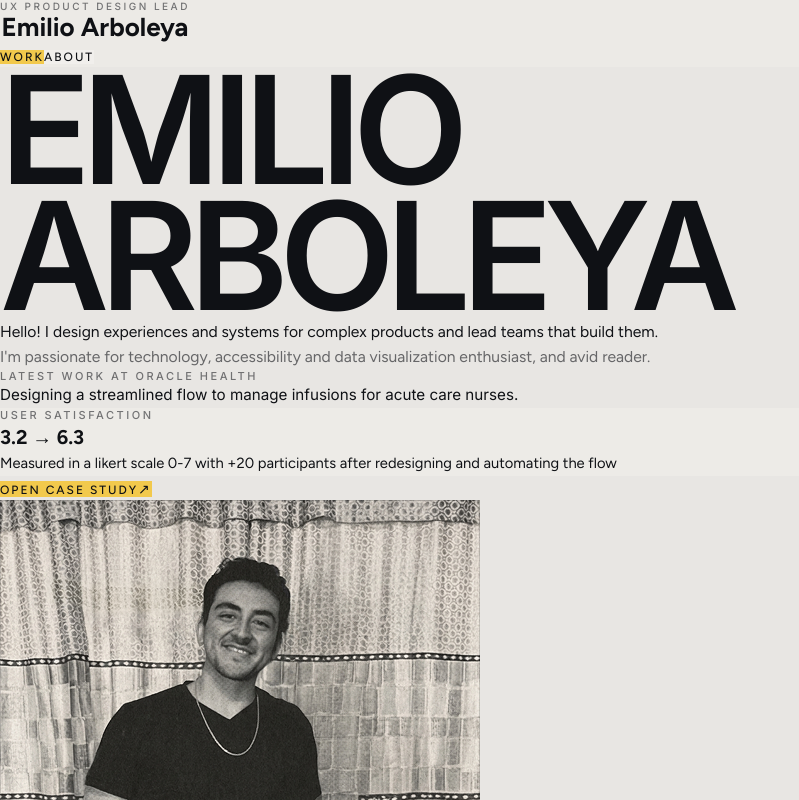
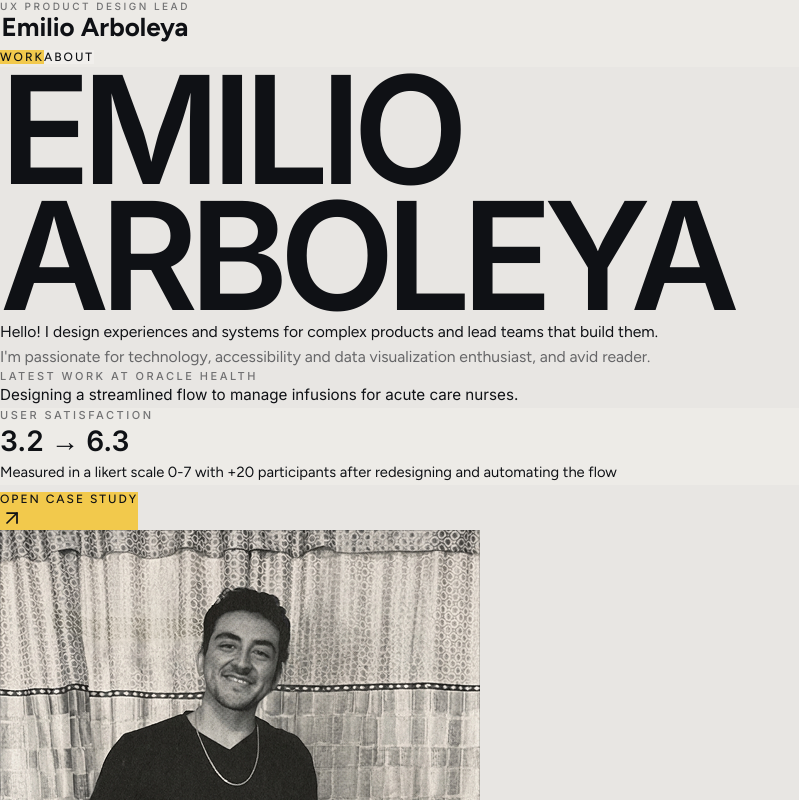
Before and after one commit to tricktrap-design/portfolio, a React (Vite) app: page / in a window 1280 px wide. Shown: the top 800 px of the page, without its empty margins (0-799 px from the left). Built offline with nearby package versions, Linux system fonts and the light colour scheme.

Commit message:
Added icon library

```diff
--- a/src/components/BauhausPortfolioPrototype.tsx
+++ b/src/components/BauhausPortfolioPrototype.tsx
@@ -1,3 +1,4 @@
+import { ArrowUpRight, MoveLeft } from "lucide-react";
 import {
   useEffect,
   useRef,
@@ -241,7 +242,7 @@ function Hero({ onOpenCaseStudy }: { onOpenCaseStudy: () => void }) {
                 className="w-full justify-center self-start sm:w-fit sm:justify-start"
                 label="open case study"
                 onClick={onOpenCaseStudy}
-                trailingIcon="↗"
+                trailingIcon={ArrowUpRight}
               />
             </div>
           </div>
@@ -486,7 +487,7 @@ function AboutPage() {
             <PortfolioButton
               href={resumeUrl}
               label="Download CV"
-              trailingIcon="↗"
+              trailingIcon={ArrowUpRight}
               variant="secondary"
             />
 
@@ -636,7 +637,7 @@ function CaseStudyPage({ onBack }: { onBack: () => void }) {
 
           <PortfolioButton
             label="back"
-            leadingIcon="←"
+            leadingIcon={MoveLeft}
             onClick={onBack}
             trailingIcon={undefined}
             variant="ghost"
--- a/src/components/portfolio/PortfolioComponents.tsx
+++ b/src/components/portfolio/PortfolioComponents.tsx
@@ -1,3 +1,4 @@
+import { ArrowUpRight, type LucideIcon } from "lucide-react";
 import type { CSSProperties, ReactNode } from "react";
 
 import type {
@@ -105,10 +106,10 @@ type PortfolioButtonProps = {
   disabled?: boolean;
   href?: string;
   label?: string;
-  leadingIcon?: ReactNode;
+  leadingIcon?: LucideIcon;
   onClick?: () => void;
   showText?: boolean;
-  trailingIcon?: ReactNode;
+  trailingIcon?: LucideIcon;
   variant?: PortfolioButtonVariant;
 };
 
@@ -124,6 +125,8 @@ export function PortfolioButton({
   variant = "default",
 }: PortfolioButtonProps) {
   const isGhost = variant === "ghost";
+  const LeadingIcon = leadingIcon;
+  const TrailingIcon = trailingIcon;
   const classes = joinClasses(
     "inline-flex w-fit max-w-full items-center gap-[10px] whitespace-normal text-left transition-transform duration-200 ease-[cubic-bezier(0.22,1,0.36,1)] motion-reduce:transform-none motion-reduce:transition-none",
     isGhost ? "p-2" : "border px-4 py-3 sm:py-4",
@@ -147,33 +150,23 @@ export function PortfolioButton({
 
   const content = (
     <>
-      {leadingIcon ? (
-        <span
-          aria-hidden
-          className="shrink-0"
-          style={{
-            fontFamily: fontStacks.inter,
-            fontSize: "14px",
-            fontWeight: 500,
-            lineHeight: "16px",
-          }}
-        >
-          {leadingIcon}
+      {LeadingIcon ? (
+        <span className="inline-flex shrink-0 items-center justify-center">
+          <LeadingIcon
+            aria-hidden="true"
+            className="h-4 w-4"
+            strokeWidth={1.75}
+          />
         </span>
       ) : null}
       {showText ? <span>{label}</span> : null}
-      {trailingIcon ? (
-        <span
-          aria-hidden
-          className="shrink-0"
-          style={{
-            fontFamily: fontStacks.inter,
-            fontSize: "14px",
-            fontWeight: 500,
-            lineHeight: "16px",
-          }}
-        >
-          {trailingIcon}
+      {TrailingIcon ? (
+        <span className="inline-flex shrink-0 items-center justify-center">
+          <TrailingIcon
+            aria-hidden="true"
+            className="h-4 w-4"
+            strokeWidth={1.75}
+          />
         </span>
       ) : null}
     </>
@@ -265,7 +258,7 @@ export function MetricCard({
         {kpi ? (
           <p
             style={{
-              ...typeTokens.body.l,
+              ...typeTokens.body.xl,
               fontWeight: 700,
               color: colorTokens.text.primary,
             }}
@@ -287,7 +280,7 @@ export function MetricCard({
           className="self-start"
           label={ctaLabel}
           onClick={onCtaClick}
-          trailingIcon="↗"
+          trailingIcon={ArrowUpRight}
           variant="ghost"
         />
       ) : null}
@@ -504,7 +497,7 @@ export function CaseStudyItem({
         <PortfolioButton
           label=""
           showText={false}
-          trailingIcon="↗"
+          trailingIcon={ArrowUpRight}
           variant="ghost"
         />
       </div>
```
